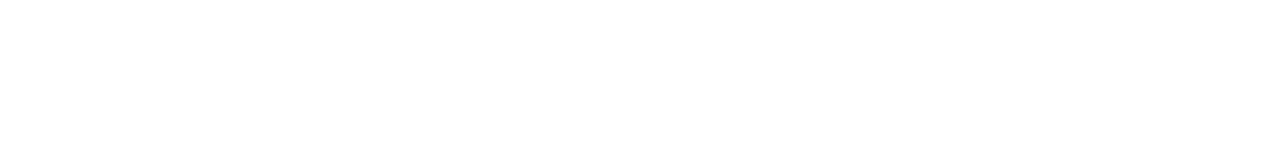
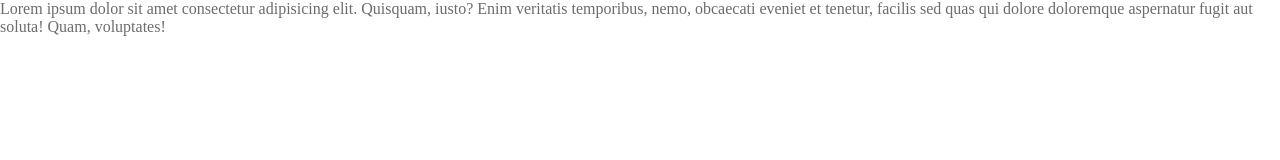
Before and after one commit to luccasmesquita/projeto-travelgram, a plain HTML site: page index.html in a window 1280 px wide. Drawn offline with Linux system fonts and the light colour scheme.

Commit message:
initial style guide

```diff
--- a/index.html
+++ b/index.html
@@ -7,6 +7,8 @@
     <link rel="stylesheet" href="styles/index.css">
 </head>
 <body>
-
+    <p>
+        Lorem ipsum dolor sit amet consectetur adipisicing elit. Quisquam, iusto? Enim veritatis temporibus, nemo, obcaecati eveniet et tenetur, facilis sed quas qui dolore doloremque aspernatur fugit aut soluta! Quam, voluptates!
+    </p>
 </body>
 </html>
--- a/styles/global.css
+++ b/styles/global.css
@@ -3,3 +3,22 @@
     padding: 0;
     box-sizing: border-box;
 }
+
+:root {
+    /* Produto */
+    --brand-color: #EF5F4C;
+
+    /* Shape */
+    --background-color: #FFFFFF;
+    --surface-color: #F5F5F5;
+    --skeleton-color: #D9D9D9;
+    --shape-transparency: #FFFFFF91;
+
+    /* Text */
+    --text-color-primary: #313131;
+    --text-color-secondary: #6C6C6C;
+}
+body {
+    color: var(--text-color-secondary);
+    background-color: var(--background-color);
+}
```
Also changed, not shown: assets/AirplaneTilt.svg (added), assets/Image 01.png (added), assets/Image 02.png (added), assets/Image 03.png (added), assets/Image 04.png (added), assets/Image 05.png (added), assets/Image 06.png (added), assets/Image 07.png (added), assets/Image 08.png (added), assets/Image 09.png (added), assets/Image 10.png (added), assets/Image 11.png (added), assets/Image.svg (added), assets/Logo.svg (added), 2 more files, 1 other file.
